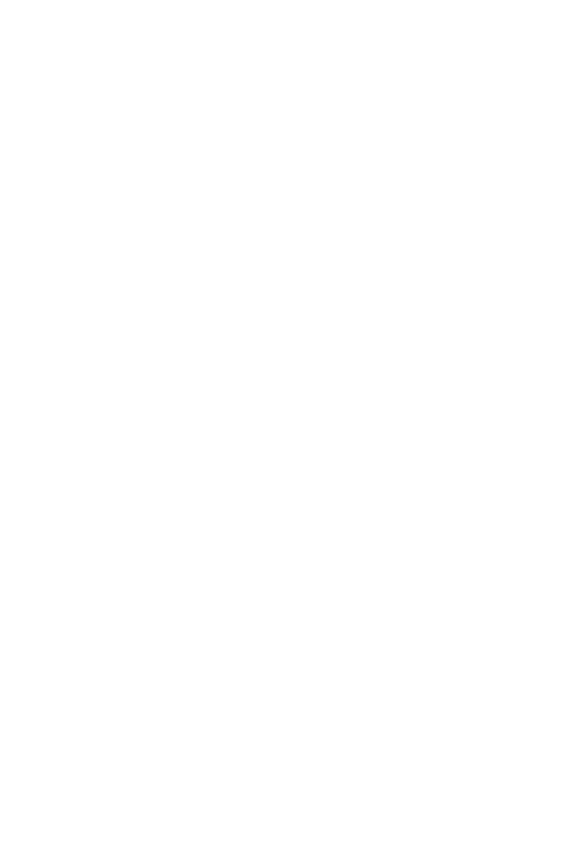
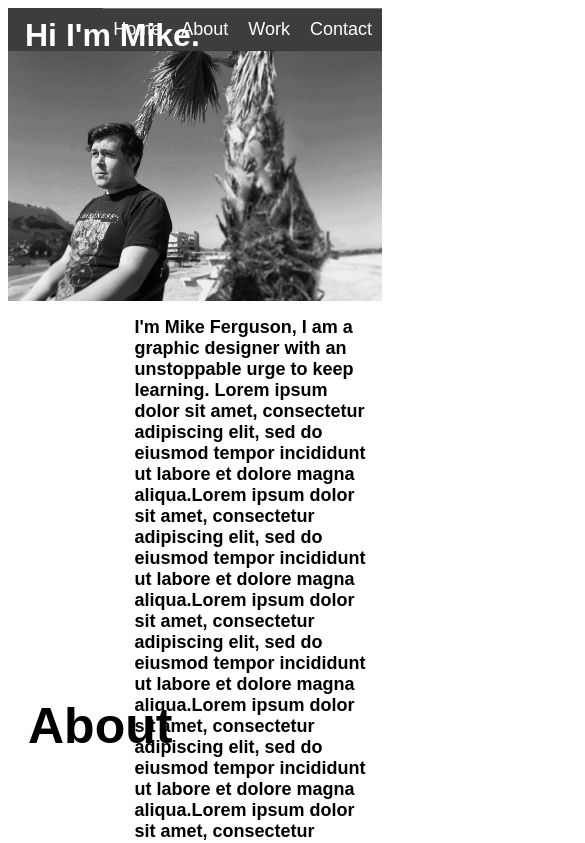
Before and after one commit to Mikeferg2050/Portfolio, a plain HTML site: page index.html in a window 390 px wide. Shown: the top 843 px of the page, 585 px wide, since content can reach past the window. Drawn offline with Linux system fonts and the light colour scheme.

Commit message:
added html and css

```diff
--- /dev/null
+++ b/assets/style.css
@@ -0,0 +1,197 @@
+
+header {
+  background-color: #3d3d3d;
+  display: flex;
+  justify-content: flex-end;
+  flex-direction: row;
+}
+#title{
+  font-family: Arial, Helvetica, sans-serif;
+  color: white;
+  position: absolute;
+  left : 25px;
+  top: -4px;
+
+}
+
+.navigation {
+  font-family: Arial, Helvetica, sans-serif;
+  display: flex;
+  flex-flow: row wrap;
+  justify-content: flex-row;
+  list-style: none;
+  margin: 0;
+  background: #3d3d3d;
+}
+
+.navigation a {
+  text-decoration: none;
+  display: block;
+  padding: 1em;
+  color: white;
+  font-size: large;
+}
+
+.navigation a:hover {
+  background: #777777;
+}
+.imageme{
+  flex: 1 1 100%;
+}
+img{
+  width: 100%;
+}
+@media all and (max-width: 800px) {
+  .navigation {
+    justify-content: space-around;
+  }
+}
+
+@media all and (max-width: 600px) {
+  .navigation {
+    flex-flow: column wrap;
+    padding: 0;
+  }
+  .navigation a {
+    text-align: center;
+    padding: 10px;
+    border-top: 1px solid rgba(255, 255, 255,0.3);
+    border-bottom: 1px solid rgba(0, 0, 0, 0.1);
+  }
+  .navigation li:last-of-type a {
+    border-bottom: none;
+  }
+}
+.navigation div {
+  display: flex;
+  flex-direction: column;
+}
+
+/* Large screens */
+.navigation {
+  display: flex;
+  flex-flow: row;
+  justify-content: flex-enro;
+}
+
+/* Medium screens */
+@media all and (max-width: 800px) {
+    justify-content: space-around;
+}
+
+/* Small screens */
+@media all and (max-width: 695px) {
+
+}
+
+.container {
+  display: flex;
+  height: 250px;
+  width: 100%;
+  background-image: url(./image\ 1.jpg);
+  background-size: cover;
+  background-position: center;
+}
+
+section{
+  display: flex;
+}
+section h1 {
+  width: 25%;
+
+}
+.content{
+  display: flex;
+  font-family: Arial, Helvetica, sans-serif;
+  min-height: 400px;
+  width: 90%;
+}
+.content h2{
+  font-family: Arial, Helvetica, sans-serif;
+  font-size: large;
+  margin-left: 5%;
+  margin-right: 5%;
+  margin-top: 6%;
+}
+
+.light-up {
+  transition: filter 0.3s;
+}
+
+.light-up:hover {
+  filter: brightness(120%);
+}
+
+.box {
+
+  width: 50%;
+  height: 300px;
+
+}
+.box1{
+  display: flexbox;
+
+  width: 100%;
+  height: 300px;
+
+}
+
+
+.content  {
+  display: flex;
+  flex-direction: column;
+
+}
+
+.row1 {
+
+}
+
+.row2,
+.row3 {
+  display: flex;
+  justify-content: center;
+}
+
+.box {
+  margin: 10px;
+  flex: 1;
+  overflow: hidden;
+}
+
+.imageme img {
+  max-width: 100%;
+  height: auto;
+}
+section h1{
+  font-family: Arial, Helvetica, sans-serif;
+  font-size: 50px;
+  padding-left: 20px;
+}
+
+section {
+  font-family: Arial, Helvetica, sans-serif;
+  font-style: bold;
+  font-size: 30px;
+  display: flex;
+  font-style: white;
+  align-items: center;
+}
+
+.contact-info {
+  font-family: Arial, Helvetica, sans-serif;
+  display: flex;
+  flex-flow: row wrap;
+  justify-content: flex-row;
+  list-style: none;
+  margin: 0;
+  background: none;
+}
+
+.contact-info li {
+  margin-right: 10px;
+}
+
+.contact-info li:last-child {
+  margin-right: 0;
+}
--- a/index.html
+++ b/index.html
@@ -4,8 +4,70 @@
     <meta charset="UTF-8">
     <meta name="viewport" content="width=device-width, initial-scale=1.0">
     <title>Portfolio</title>
+    <link rel="stylesheet" href="assets/style.css">
 </head>
 <body>
 
+    <header>
+        <div id="title">
+            <h1>Hi I'm Mike.</h1>
+        </div>
+        <ul class="navigation">
+            <li><a href="#home">Home</a></li>
+            <li><a href="#about">About</a></li>
+            <li><a href="#work">Work</a></li>
+            <li><a href="#contact">Contact</a></li>
+        </ul>
+    </header>
+
+    <div class="container">
+        <!-- <div class="imageme">
+            <img src="assets/image 1.jpg" alt="Image of me setting on beach">
+        </div>      -->
+    </div>
+
+    <main>
+        <section id="about">
+            <h1>About</h1>
+            <div class="content">
+                <h2>I'm Mike Ferguson, I am a graphic designer with an unstoppable urge to keep learning. Lorem ipsum dolor sit amet, consectetur adipiscing elit, sed do eiusmod tempor incididunt ut labore et dolore magna aliqua.Lorem ipsum dolor sit amet, consectetur adipiscing elit, sed do eiusmod tempor incididunt ut labore et dolore magna aliqua.Lorem ipsum dolor sit amet, consectetur adipiscing elit, sed do eiusmod tempor incididunt ut labore et dolore magna aliqua.Lorem ipsum dolor sit amet, consectetur adipiscing elit, sed do eiusmod tempor incididunt ut labore et dolore magna aliqua.Lorem ipsum dolor sit amet, consectetur adipiscing elit, sed do eiusmod tempor incididunt ut labore et dolore magna aliqua.Lorem ipsum dolor sit amet, consectetur adipiscing elit, sed do eiusmod tempor incididunt ut labore et dolore magna aliqua.Lorem ipsum dolor sit amet, consectetur adipiscing elit, sed do eiusmod tempor incididunt ut labore et dolore magna aliqua.</h2>
+            </div>
+        </section>
+        <section id="work">
+            <h1>Work</h1>
+            <div class="content">
+                <div class="row1">
+                    <div class="imageme">
+                        <img class="light-up" src="assets/placeholder-1-1.webp" alt="Image-placeholder">
+                    </div>
+                </div>
+
+                <div class="row2">
+                    <div class="box"><img class="light-up" src="assets/placeholder-1-1.webp" alt="Image-placeholder"></div>
+                    <div class="box"><img class="light-up" src="assets/placeholder-1-1.webp" alt="Image-placeholder"></div>
+                </div>
+
+                <div class="row3">
+                    <div class="box"><img class="light-up" src="assets/placeholder-1-1.webp" alt="Image-placeholder"></div>
+                    <div class="box"><img class="light-up" src="assets/placeholder-1-1.webp" alt="Image-placeholder"></div>
+                </div>
+            </div>
+        </section>
+        <section id="contact">
+            <h1>Contact</h1>
+            <ul class="contact-info">
+                <li><a href="#">1-540-460-5902</a></li>
+                <li><a href="#">mikeferguson@designprollc.com</a></li>
+                <li><a href="#">Github</a></li>
+                <li><a href="#">Instagram</a></li>
+            </ul>
+        </section>
+    </main>
+
+
+    <footer>
+
+    </footer>
+
 </body>
 </html>
```
Also changed, not shown: assets/image 1.jpg (added), assets/placeholder-1-1.webp (added), style.css (deleted), 1 other file.
